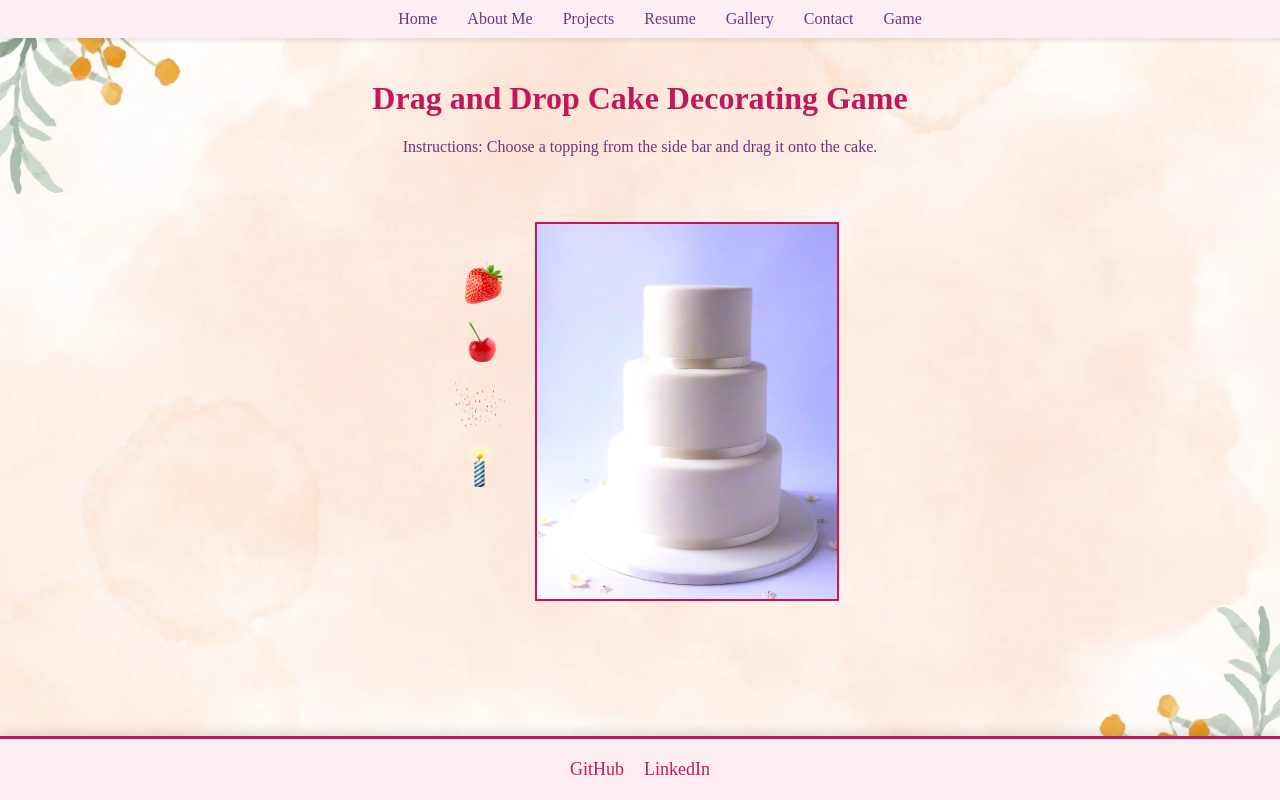
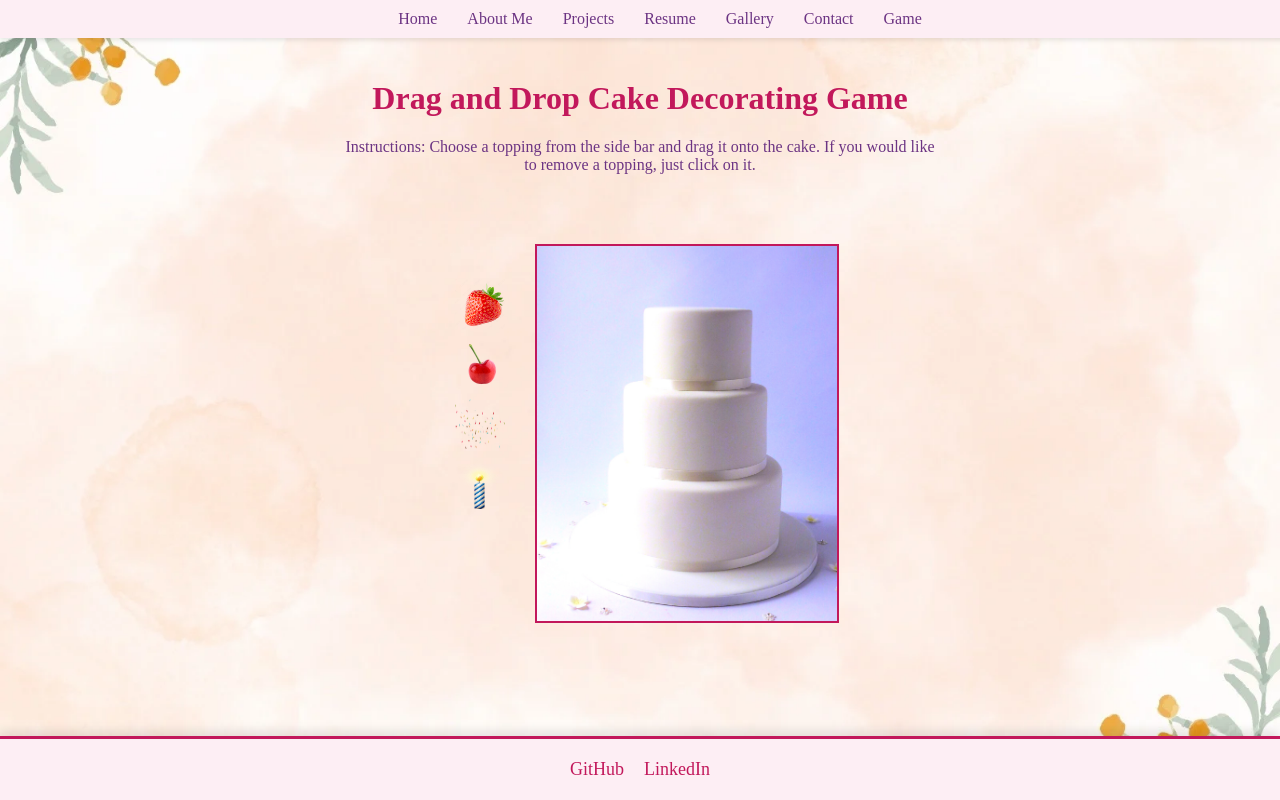
Before and after one commit to jpantano30/my-portfolio, a React (Create React App) app: page /game in a window 1280 px wide. Built offline with nearby package versions, Linux system fonts and the light colour scheme.

Commit message:
updated game instructions and styling

```diff
--- a/src/pages/Game.jsx
+++ b/src/pages/Game.jsx
@@ -21,7 +21,7 @@ function Game() {
   return (
     <div>
       <h1>Drag and Drop Cake Decorating Game</h1>
-      <p>Instructions: Choose a topping from the side bar and drag it onto the cake.</p>
+      <p>Instructions: Choose a topping from the side bar and drag it onto the cake. If you would like to remove a topping, just click on it.</p>
       <DndProvider backend={HTML5Backend}>
         <div className="game-container" >
           <div className="drag-items">
--- a/src/styles/game.css
+++ b/src/styles/game.css
@@ -2,6 +2,8 @@ p {
   text-align: center;
   font-family: 'Playfair Display', serif;
   color: rgb(108, 52, 131);
+  margin: 20px auto;
+  max-width: 600px;
 }
 
 .game-container {
```
